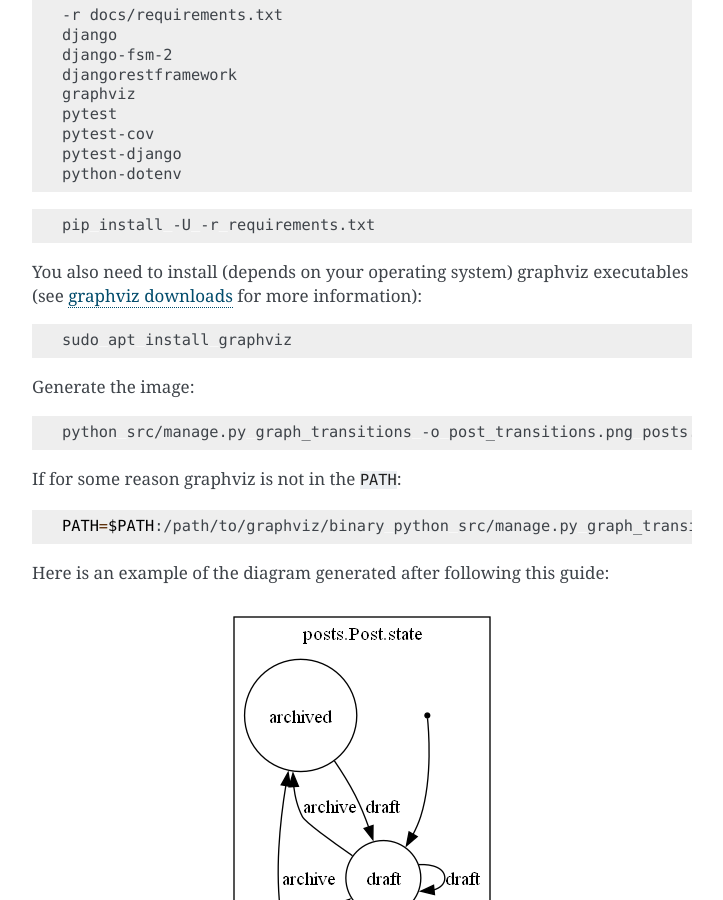
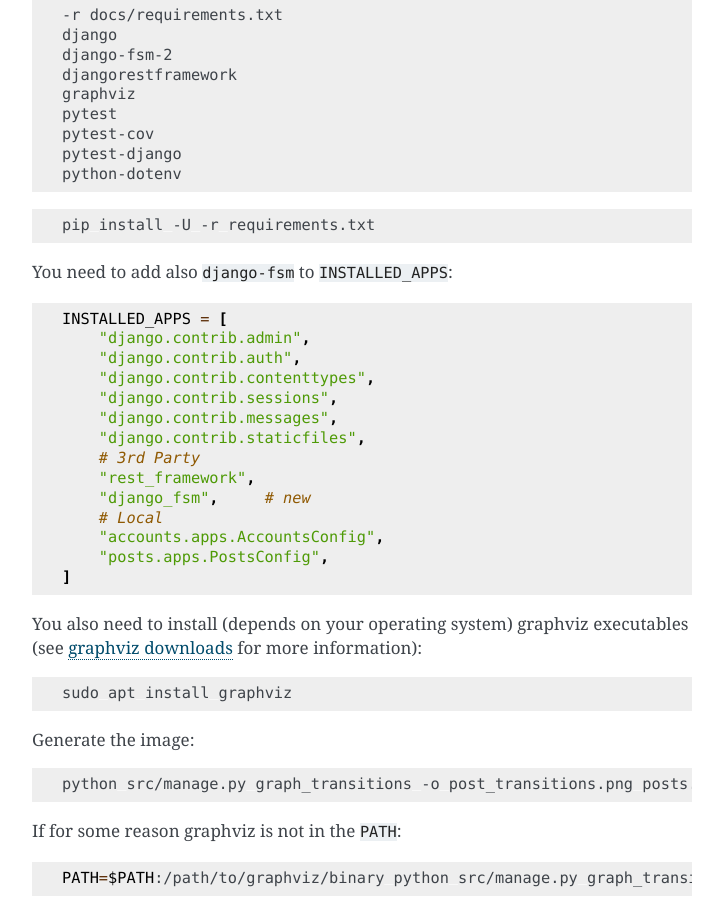
Before and after one commit to vancun/django-for-apis-cookbook-with-blog, a Sphinx documentation site: the page built from docs/book/finite-state-machikne-state-transitions-with-django-fsm.rst, in a window 1280 px wide and 900 px high, scrolled down 4577 px. Shown: the whole window, without its empty margins (388-1111 px from the left). Built offline with Sphinx 7.4.7, drawn with Linux system fonts in a browser that asks for light colours.

Commit message:
minor update

```diff
--- a/docs/book/finite-state-machikne-state-transitions-with-django-fsm.rst
+++ b/docs/book/finite-state-machikne-state-transitions-with-django-fsm.rst
@@ -214,6 +214,25 @@
 
     pip install -U -r requirements.txt
 
+You need to add also ``django-fsm`` to ``INSTALLED_APPS``:
+
+.. code-block:: python
+
+    INSTALLED_APPS = [
+        "django.contrib.admin",
+        "django.contrib.auth",
+        "django.contrib.contenttypes",
+        "django.contrib.sessions",
+        "django.contrib.messages",
+        "django.contrib.staticfiles",
+        # 3rd Party
+        "rest_framework",
+        "django_fsm",     # new
+        # Local
+        "accounts.apps.AccountsConfig",
+        "posts.apps.PostsConfig",
+    ]
+
 You also need to install (depends on your operating system) graphviz executables (see `graphviz downloads <https://graphviz.org/download/>`_ for more information):
 
 .. code-block:: bash
```
